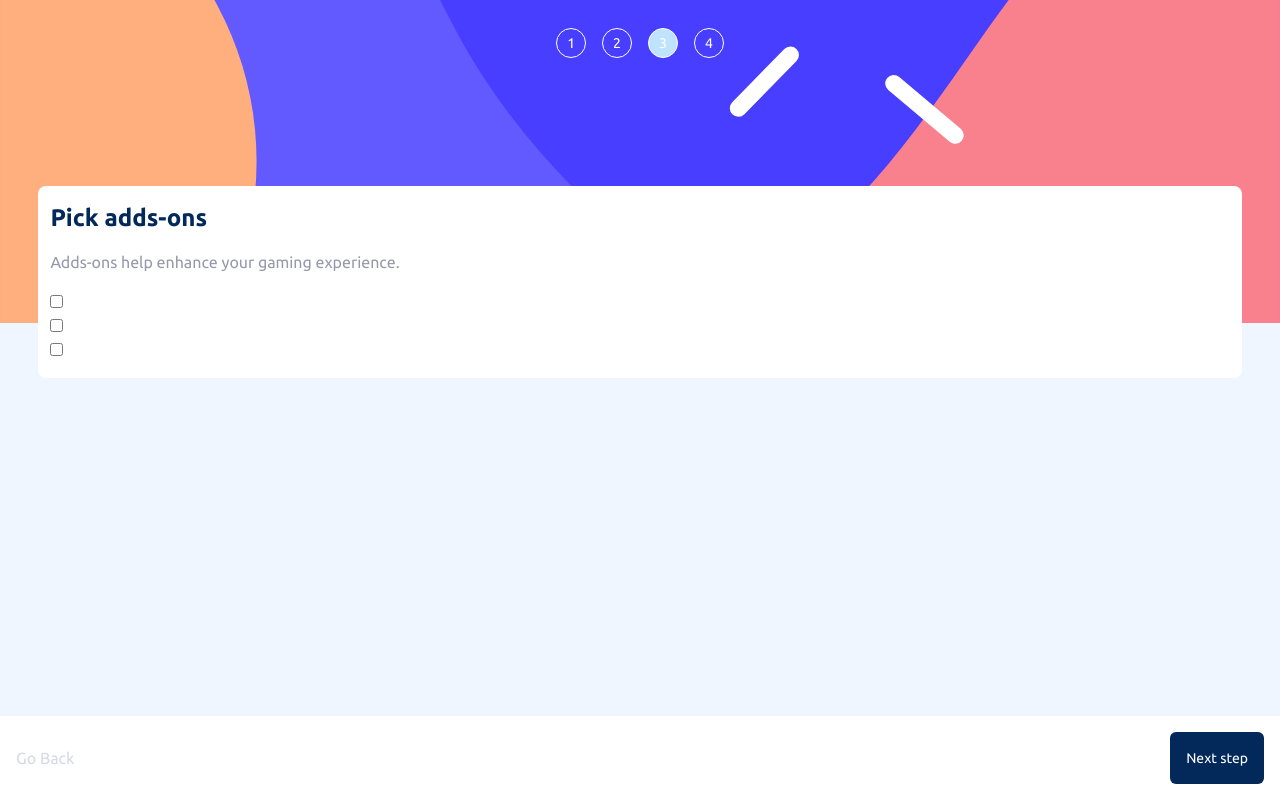
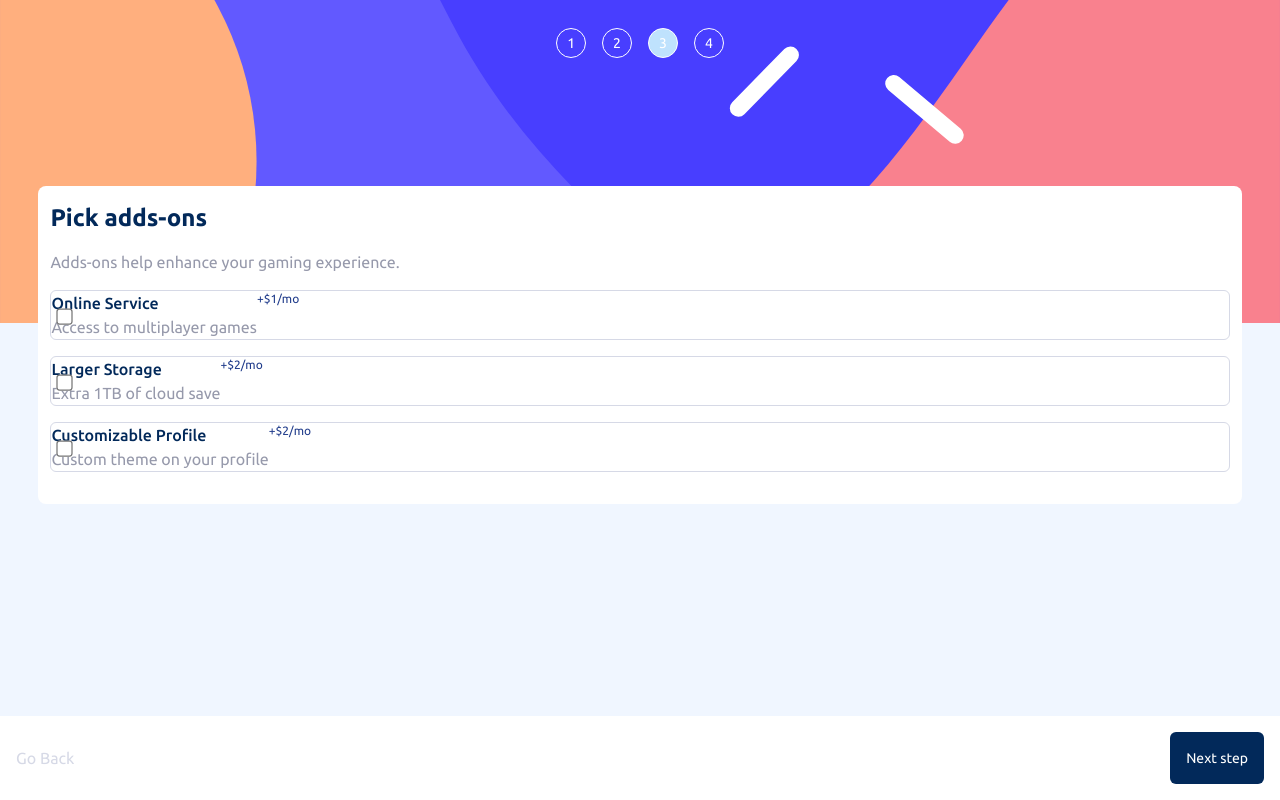
Before and after one commit to WoolenLamb2171/Multi-step-form, a Next.js app: page /ThirdStep in a window 1280 px wide. Built offline with nearby package versions, Linux system fonts and the light colour scheme.

Commit message:
add some styles for ThirdStepForm

```diff
--- a/src/components/ThirdStepForm.tsx
+++ b/src/components/ThirdStepForm.tsx
@@ -18,17 +18,44 @@ const ThirdStepForm = () => {
     return (
         <div className="z-10 bg-White py-4 px-3 rounded-lg mt-[10%] w-[94%]">
             <ThirdStepFormHeader />
-            <form id="ThirdStepForm" onSubmit={handleSubmit(handleThirdFormSubmit)}>
-                <div>
-                    <input type='checkbox' {...register('onlineService')} />
+            <form className="w-full" id="ThirdStepForm" onSubmit={handleSubmit(handleThirdFormSubmit)}>
+                <div className="relative mb-4">
+                    <input type='checkbox' {...register('onlineService')} className="m-0 z-20 peer/onlineService absolute top-[40%] left-2 scale-125" id="onlineService"/>
+                    <div className="border border-Light-gray rounded-md peer-checked/onlineService:border-Purplish-blue peer-checked/onlineService:bg-Magnolia">
+                        <label htmlFor="onlineService" className="flex">
+                            <div>
+                                <h1 className="font-Medium text-Marine-blue text-base">Online Service</h1>
+                                <p className="font-Regular text-Cool-gray">Access to multiplayer games</p>
+                            </div>
+                            <p className="font-Regular text-blue-900 text-xs">{"+$1/mo"}</p>
+                        </label>
+                    </div>
                 </div>
 
-                <div>
-                    <input type='checkbox' {...register('largerStorage')} />
+                <div className="relative mb-4">
+                    <input type='checkbox' {...register('largerStorage')} className="m-0 z-20 peer/largerStorage absolute top-[40%] left-2 scale-125" id="largerStorage"/>
+                    <div className="border border-Light-gray rounded-md peer-checked/largerStorage:border-Purplish-blue peer-checked/largerStorage:bg-Magnolia">
+                        <label className="flex" htmlFor="largerStorage">
+                            <div>
+                                <h1 className="font-Medium text-Marine-blue text-base">Larger Storage</h1>
+                                <p className="font-Regular text-Cool-gray">Extra 1TB of cloud save</p>
+                            </div>
+                            <p className="font-Regular text-blue-900 text-xs">{"+$2/mo"}</p>
+                        </label>
+                    </div>
                 </div>
 
-                <div>
-                    <input type='checkbox' {...register('customizableProfile')} />
+                <div className="relative mb-4">
+                    <input type='checkbox' {...register('customizableProfile')} className="m-0 z-20 peer/customizableProfile absolute top-[40%] left-2 scale-125" id="customizableProfile"/>
+                    <div className="border border-Light-gray rounded-md peer-checked/customizableProfile:border-Purplish-blue peer-checked/customizableProfile:bg-Magnolia">
+                        <label className="flex" htmlFor="customizableProfile">
+                            <div>
+                                <h1 className="font-Medium text-Marine-blue text-base">Customizable Profile</h1>
+                                <p className="font-Regular text-Cool-gray">Custom theme on your profile</p>
+                            </div>
+                            <p className="font-Regular text-blue-900 text-xs">{"+$2/mo"}</p>
+                        </label>
+                    </div>
                 </div>
             </form>
         </div>
```
